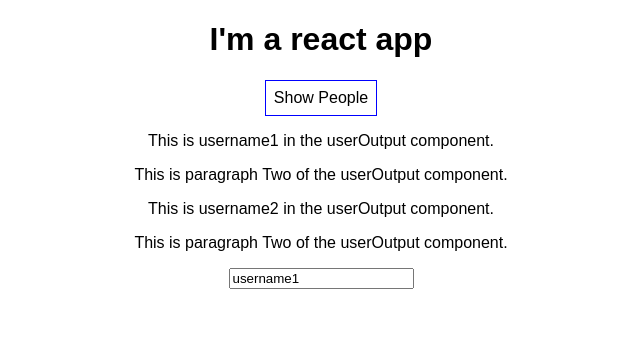
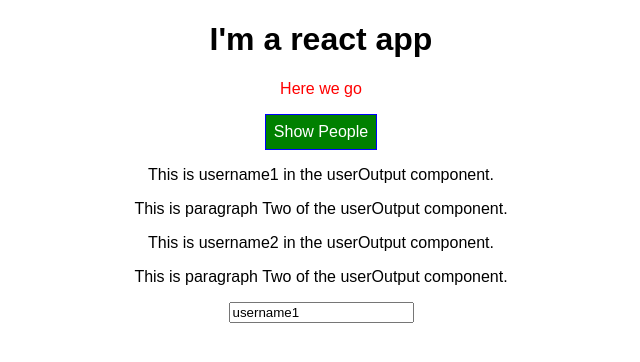
Before and after one commit to EllenMHuffman/react16_complete_guide, a React (Create React App) app in the folder complete-guide/: page / in a window 1280 px wide. Shown: the top 362 px of the page, without its empty margins (319-959 px from the left). Built offline with nearby package versions, Linux system fonts and the light colour scheme.

Commit message:
add css styling to components

```diff
--- a/complete-guide/package.json
+++ b/complete-guide/package.json
@@ -3,6 +3,7 @@
   "version": "0.1.0",
   "private": true,
   "dependencies": {
+    "radium": "^0.24.0",
     "react": "^16.3.2",
     "react-dom": "^16.3.2",
     "react-scripts": "1.1.4"
--- a/complete-guide/src/App.css
+++ b/complete-guide/src/App.css
@@ -1,3 +1,11 @@
 .App {
   text-align: center;
 }
+
+.red {
+  color: red;
+}
+
+.bold {
+  font-weight: bold;
+}
--- a/complete-guide/src/App.js
+++ b/complete-guide/src/App.js
@@ -1,5 +1,6 @@
 import React, { Component } from 'react';
 import './App.css';
+import Radium, { StyleRoot } from 'radium';
 import Person from './Person/Person';
 import UserOutput from './UserOutput/UserOutput';
 import UserInput from './UserInput/UserInput';
@@ -57,11 +58,12 @@ class App extends Component {
 
     render() {
         const style = {
-          backgroundColor: 'white',
+            backgroundColor: 'green',
+            color: 'white',
             font: 'inherit',
             border: '1px solid blue',
             padding: '8px',
-          cursor: 'pointer'
+            cursor: 'pointer',
         };
 
         let persons = null;
@@ -79,12 +81,22 @@ class App extends Component {
                         />
                     })}
                 </div>
-          )
+            );
+            style.backgroundColor = 'red';
+        }
+
+        const classes = [];
+        if (this.state.persons.length <= 2) {
+            classes.push('red');
+        }
+        if (this.state.persons.length <= 1) {
+            classes.push('bold');
         }
 
         return (
             <div className="App">
                 <h1>I'm a react app</h1>
+                <p className={classes.join(' ')}>Here we go</p>
                 <button
                     style={style}
                     onClick={this.togglePersonsHandler}
```
Also changed, not shown: 1 other file (tests, documents, lock files or other folders). Lines whose indentation alone changed are shown as unchanged.
